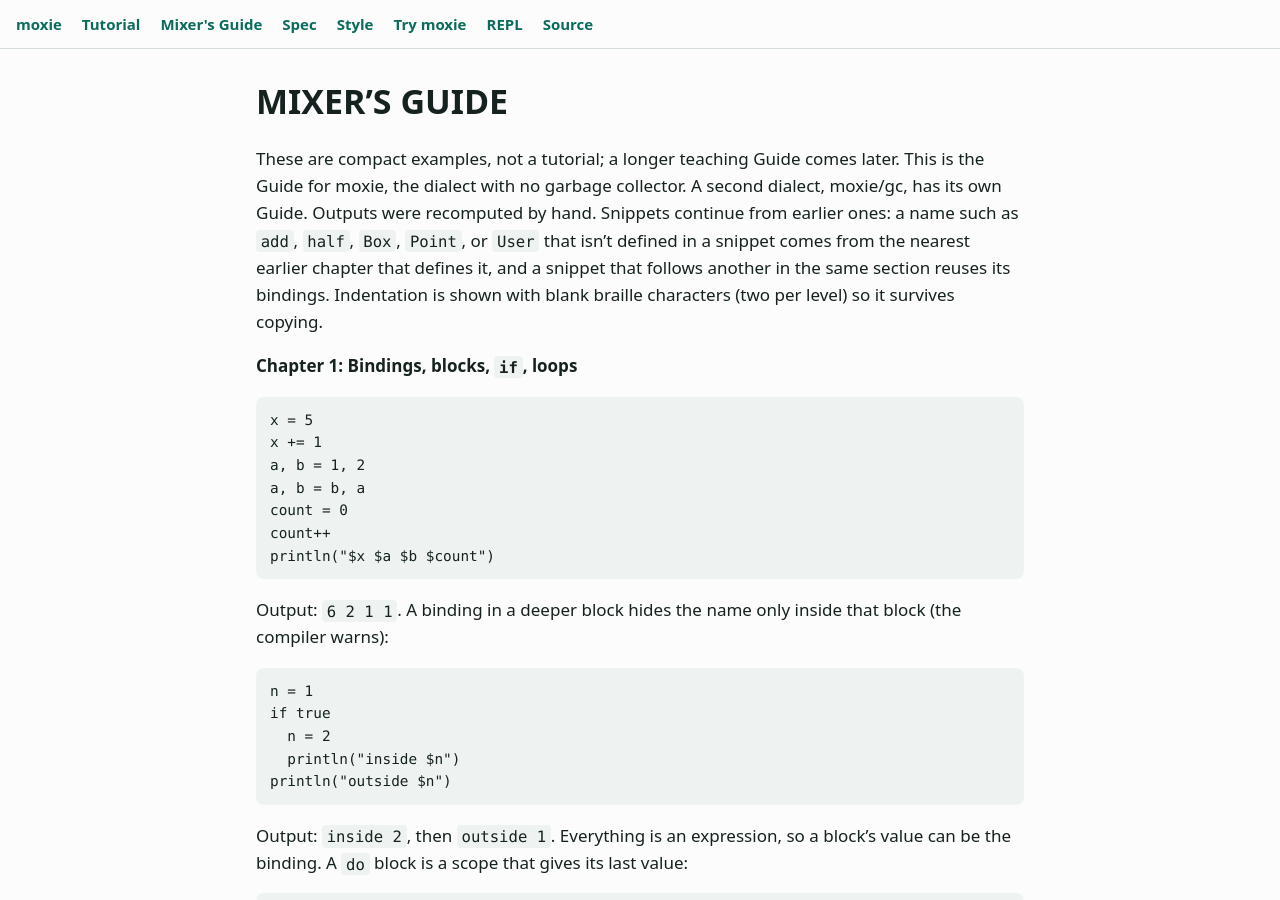
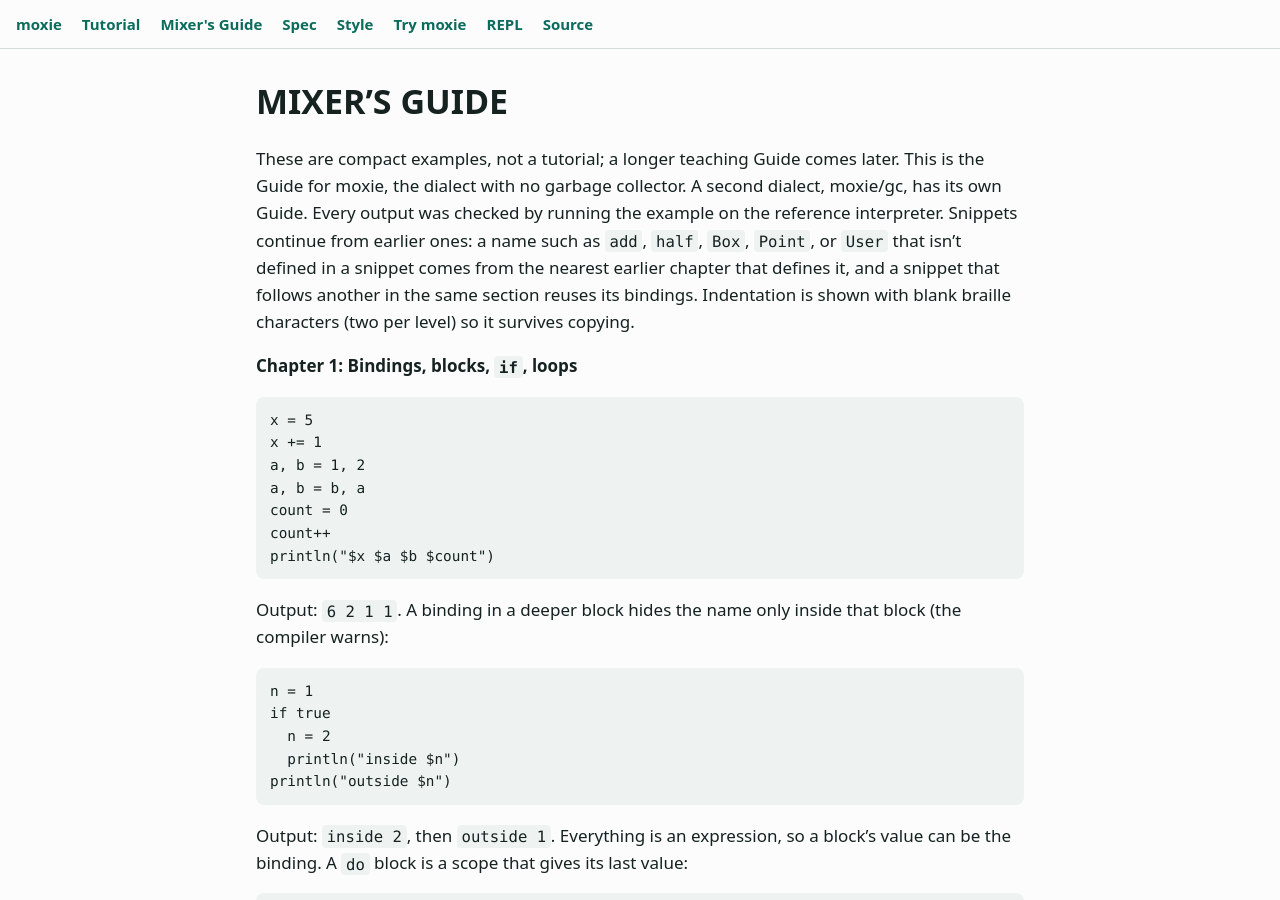
Before and after one commit to slconverse1/moxie, a Jekyll site: the page built from docs/guide.md, in a window 1280 px wide and 900 px high. Built offline with Jekyll 4.4.1, drawn with Linux system fonts in a browser that asks for light colours.

Commit message:
Guide: say outputs are checked on the reference interpreter
Co-Authored-By: Claude Sonnet 5.5 <noreply@anthropic.com>
Claude-Session: https://claude.ai/code/session_01XCzUchPRZuBnrDtgjNTTye

```diff
--- a/docs/guide.md
+++ b/docs/guide.md
@@ -4,7 +4,7 @@ title: "Mixer's Guide"
 ---
 # MIXER'S GUIDE
 
-These are compact examples, not a tutorial; a longer teaching Guide comes later. This is the Guide for moxie, the dialect with no garbage collector. A second dialect, moxie/gc, has its own Guide. Outputs were recomputed by hand. Snippets continue from earlier ones: a name such as `add`, `half`, `Box`, `Point`, or `User` that isn't defined in a snippet comes from the nearest earlier chapter that defines it, and a snippet that follows another in the same section reuses its bindings. Indentation is shown with blank braille characters (two per level) so it survives copying.
+These are compact examples, not a tutorial; a longer teaching Guide comes later. This is the Guide for moxie, the dialect with no garbage collector. A second dialect, moxie/gc, has its own Guide. Every output was checked by running the example on the reference interpreter. Snippets continue from earlier ones: a name such as `add`, `half`, `Box`, `Point`, or `User` that isn't defined in a snippet comes from the nearest earlier chapter that defines it, and a snippet that follows another in the same section reuses its bindings. Indentation is shown with blank braille characters (two per level) so it survives copying.
 
 **Chapter 1: Bindings, blocks, `if`, loops**
 
```
Also changed, not shown: docs/gc/guide.md (+1 -1 lines).
